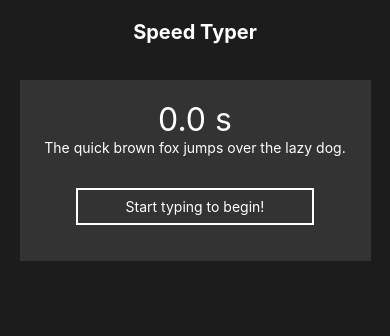
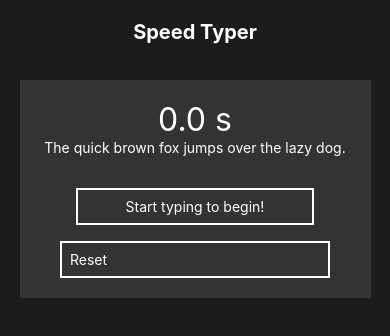
Before and after one commit to mcohen2000/speed-typer, a React Native app: screen / in a window 390 px wide. Shown: the top 336 px of the page. Built offline with nearby package versions, Linux system fonts and the light colour scheme.

Commit message:
Added Reset Button + Styles

```diff
--- a/App.js
+++ b/App.js
@@ -1,6 +1,6 @@
 import { StatusBar } from 'expo-status-bar';
 import { useState, useEffect } from 'react';
-import { StyleSheet, Text, View, SafeAreaView, TextInput, KeyboardAvoidingView } from 'react-native';
+import { StyleSheet, Text, View, SafeAreaView, TextInput, KeyboardAvoidingView, TouchableOpacity } from 'react-native';
 
 export default function App() {
   const [input, setInput] = useState('');
@@ -21,6 +21,13 @@ export default function App() {
     if (newText.length >= 1 && newText.slice(0, -1) === currentTest.slice(0, newText.length-1)){
       setInput(newText);
     }
+  }
+  function handleReset(){
+    setInput('');
+    setStartTime(0);
+    setTimer(0);
+    setIsActive(false);
+    setIsDone(false);
   }
   useEffect(() => {
     let interval = null;
@@ -65,6 +72,10 @@ export default function App() {
               />
 
           </KeyboardAvoidingView>
+          <TouchableOpacity
+            style={styles.resetButton}
+            onPress={() => handleReset()}
+          ><Text style={styles.resetText}>Reset</Text></TouchableOpacity>
         </View>
       </View>
       <StatusBar style="auto" />
@@ -120,6 +131,17 @@ const styles = StyleSheet.create({
     borderColor: 'white',
     borderWidth: 2
   },
+  resetButton: {
+    textAlign: 'center',
+    color: 'white',
+    // marginTop: 8,
+    padding: 8,
+    borderColor: 'white',
+    borderWidth: 2
+  },
+  resetText: {
+    color: 'white',
+  },
   correct: {
     backgroundColor: 'rgba(191, 255, 0, 0.8)'
   },
```
